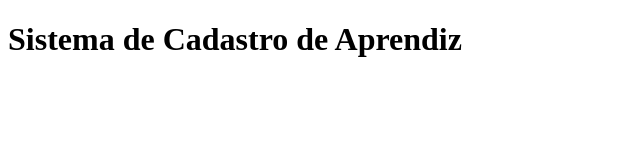
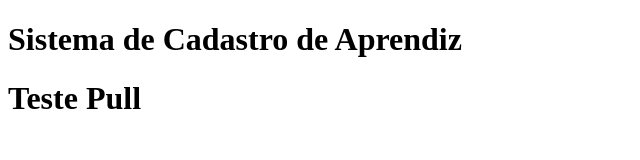
Before and after one commit to ThaisAlmeidaQA/Sistema-de-Cadastro, a plain HTML site: page index.html in a window 1280 px wide. Shown: the whole page, without its empty margins (0-640 px from the left). Drawn offline with Linux system fonts and the light colour scheme.

Commit message:
Update index.html

```diff
--- a/index.html
+++ b/index.html
@@ -9,3 +9,4 @@
   <h1>Sistema de Cadastro de Aprendiz</h1>
 </body>
 </html>
+<h1>Teste Pull</h1>
```
